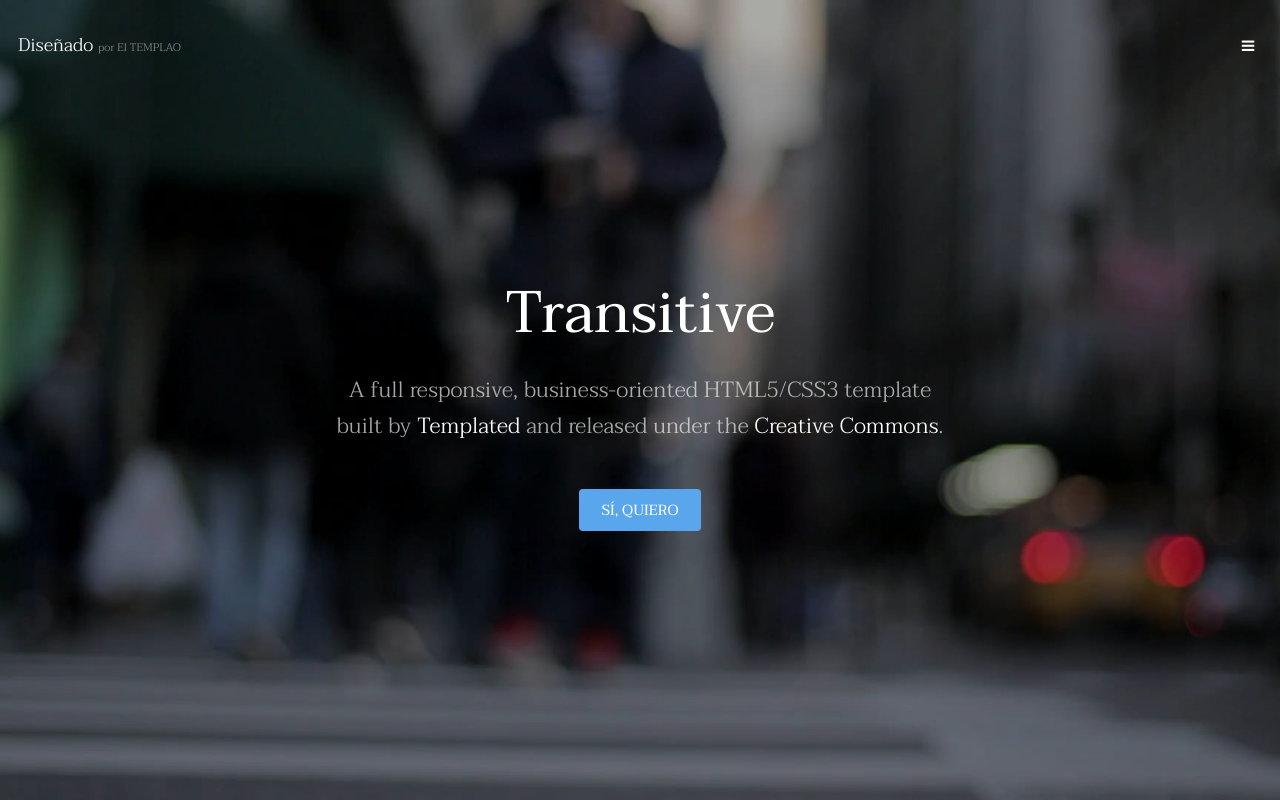
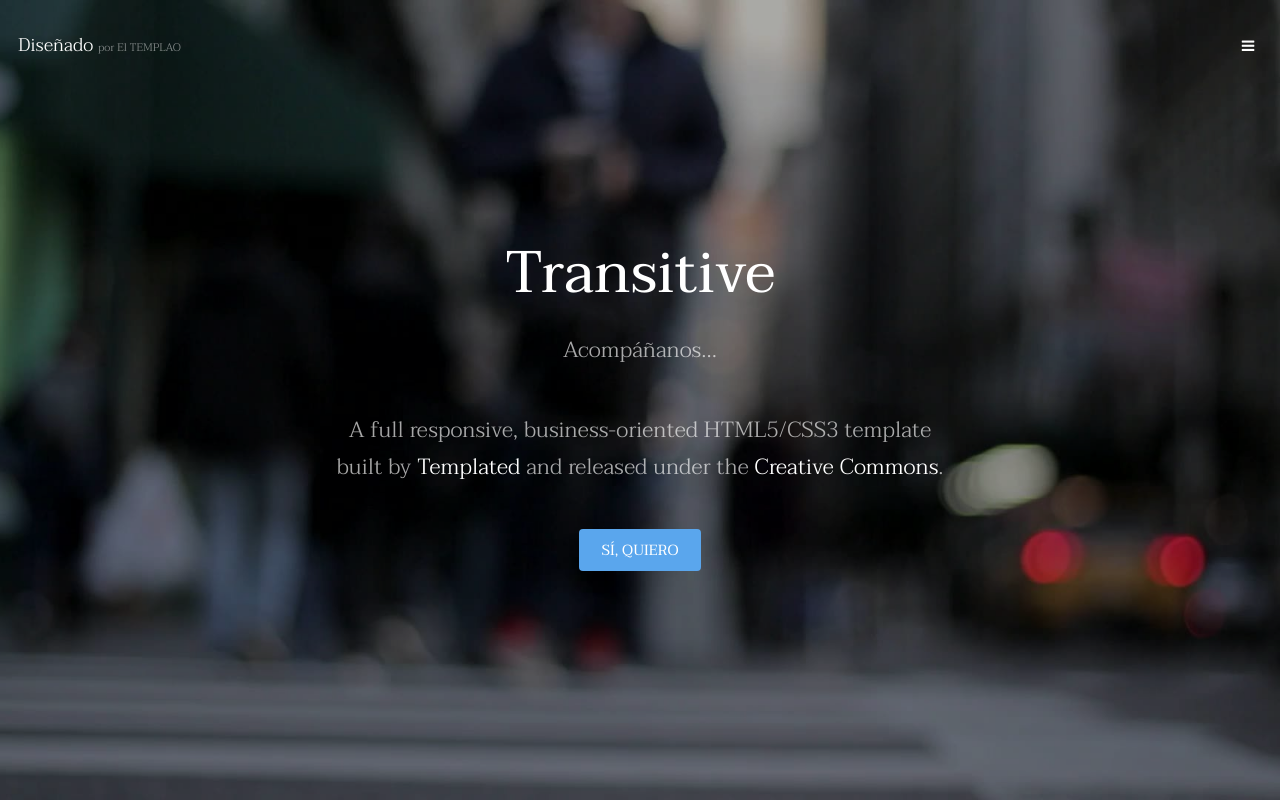
Before and after one commit to findela1aparte/04_REP_METROPOLITA, a plain HTML site: page index.html in a window 1280 px wide. Shown: the top 800 px of the page. Drawn offline with Linux system fonts and the light colour scheme.

Commit message:
Frase bajo el h1 por Ismael

```diff
--- a/index.html
+++ b/index.html
@@ -37,6 +37,7 @@
 			<section id="banner" data-video="images/banner">
 				<div class="inner">
 					<h1>Transitive</h1>
+					<p>Acompáñanos...<br />
 					<p>A full responsive, business-oriented HTML5/CSS3 template<br />
 					built by <a href="https://templated.co/">Templated</a> and released under the <a href="https://templated.co/license">Creative Commons</a>.</p>
 					<a href="#one" class="button special scrolly">Sí, quiero</a>
```
